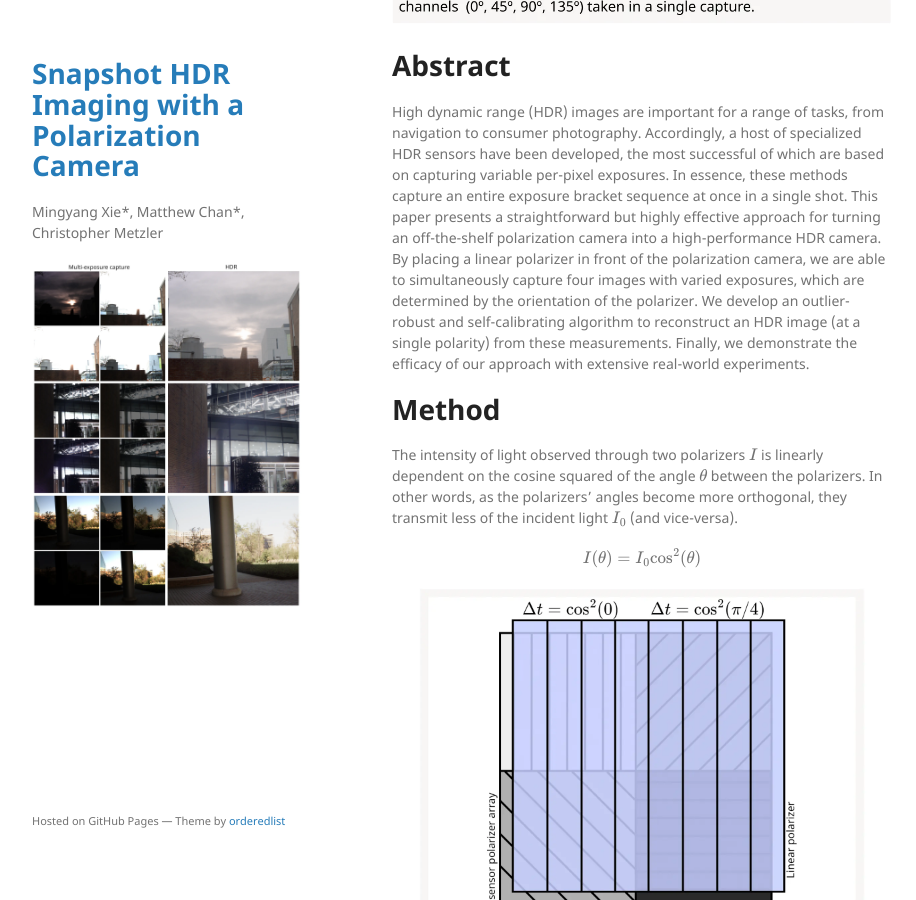
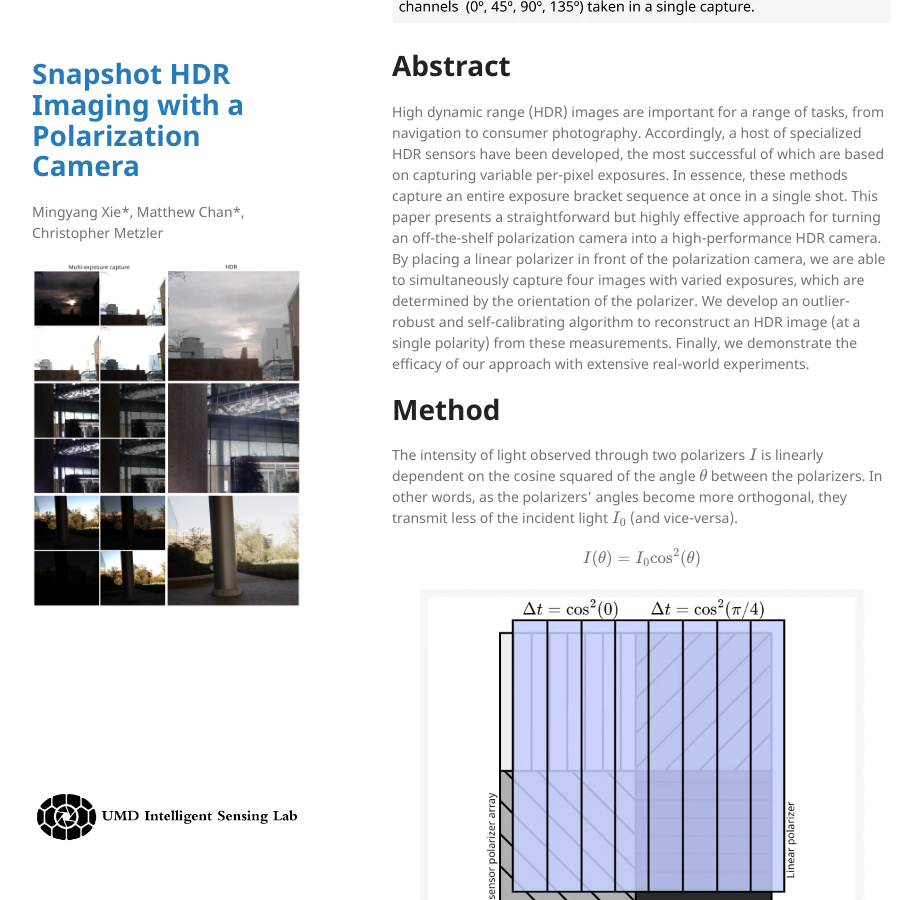
Before and after one commit to Intelligent-Sensing/PolarizationHDR, a Jekyll site: the page built from docs/index.md, in a window 1280 px wide and 900 px high, scrolled down 534 px. Shown: the whole window, without its empty margins (178-1094 px from the left). Built offline with Jekyll 4.4.1, drawn with Linux system fonts in a browser that asks for light colours.

Commit message:
Add lab logo

```diff
--- a/docs/_layouts/default.html
+++ b/docs/_layouts/default.html
@@ -57,7 +57,8 @@
         {% if site.github.is_project_page %}
         <p>This project is maintained by the <a href="{{ site.github.owner_url }}">{{ site.github.owner_name }}</a></p>
         {% endif %}
-        <p><small>Hosted on GitHub Pages &mdash; Theme by <a href="https://github.com/orderedlist">orderedlist</a></small></p>
+        <center><a href="https://intelligent-sensing.github.io"><img src="/assets/img/lab-logo.png"/></a></center>
+        <!-- <p><small>Hosted on GitHub Pages &mdash; Theme by <a href="https://github.com/orderedlist">orderedlist</a></small></p> -->
       </footer>
     </div>
     <script src="{{ "/assets/js/scale.fix.js" | relative_url }}"></script>
```
Also changed, not shown: docs/assets/img/lab-logo.png (added).
